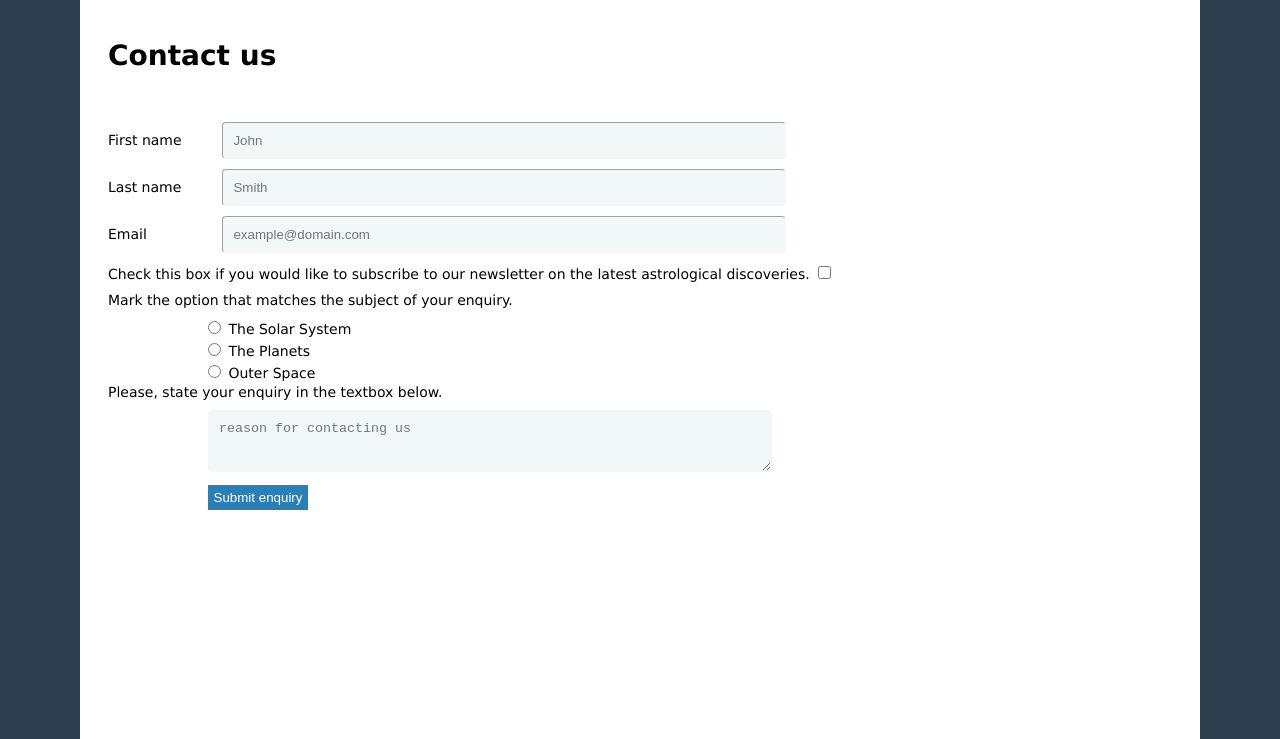
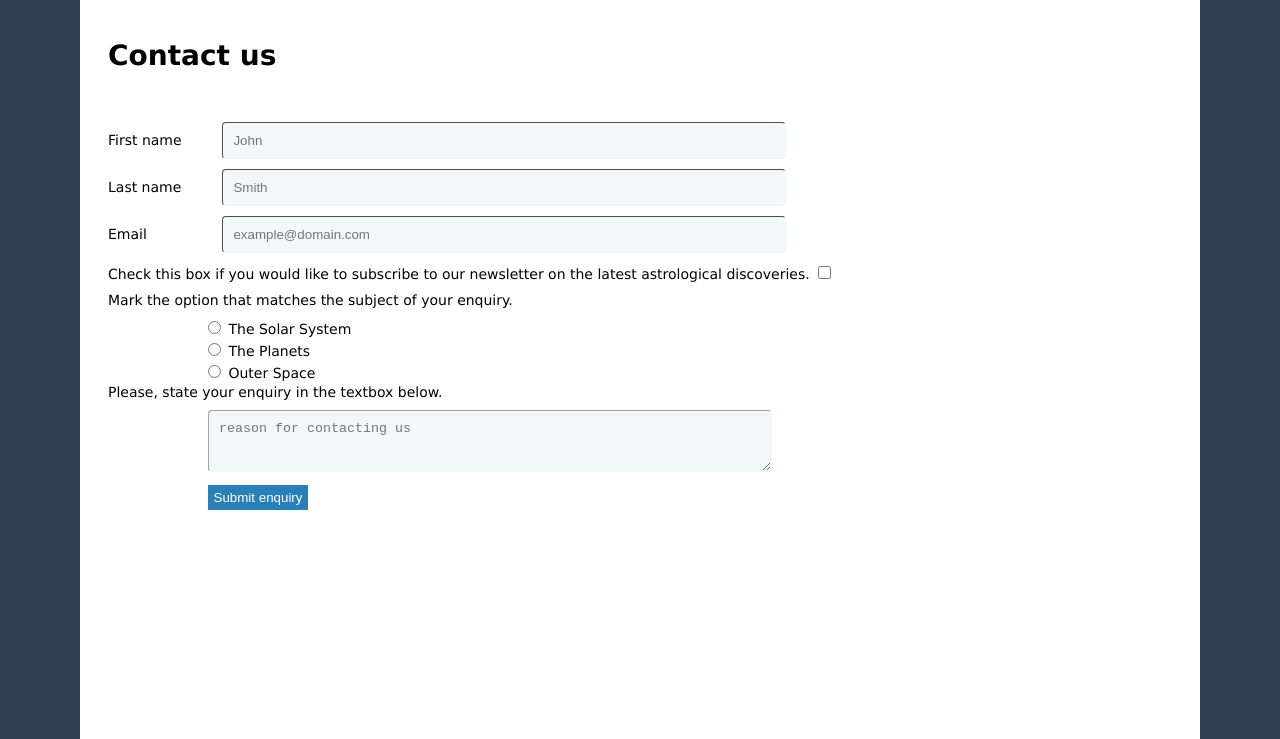
Before and after one commit to raiakaralambeva/Homework, a plain HTML site: page HomeworkLecture6/ContactUs.html in a window 1280 px wide. Shown: the part 61-800 px from the top of the page. Drawn offline with Linux system fonts and the light colour scheme.

Commit message:
Update Style.css

```diff
--- a/HomeworkLecture6/Styles/Style.css
+++ b/HomeworkLecture6/Styles/Style.css
@@ -101,6 +101,8 @@ input[type="text"],input[type="email"],textarea{
     border-width:1px;
     border-radius:4px;
     border-color:#f2f7f8;
+    border-top-color:#a0a3a4;
+    border-left-color:#a0a3a4;
     padding:10px;
     background-color:#f2f7f8;
     outline:none;
@@ -110,6 +112,8 @@ input[type="text"]:focus,input[type="email"]:focus,textarea:focus{
     border-width:1px;
     border-radius:4px;
     border-color:#f2f7f8;
+    border-top-color:#a0a3a4;
+    border-left-color:#a0a3a4;
 }
 .optionSet{
     margin-bottom:3px;
```
